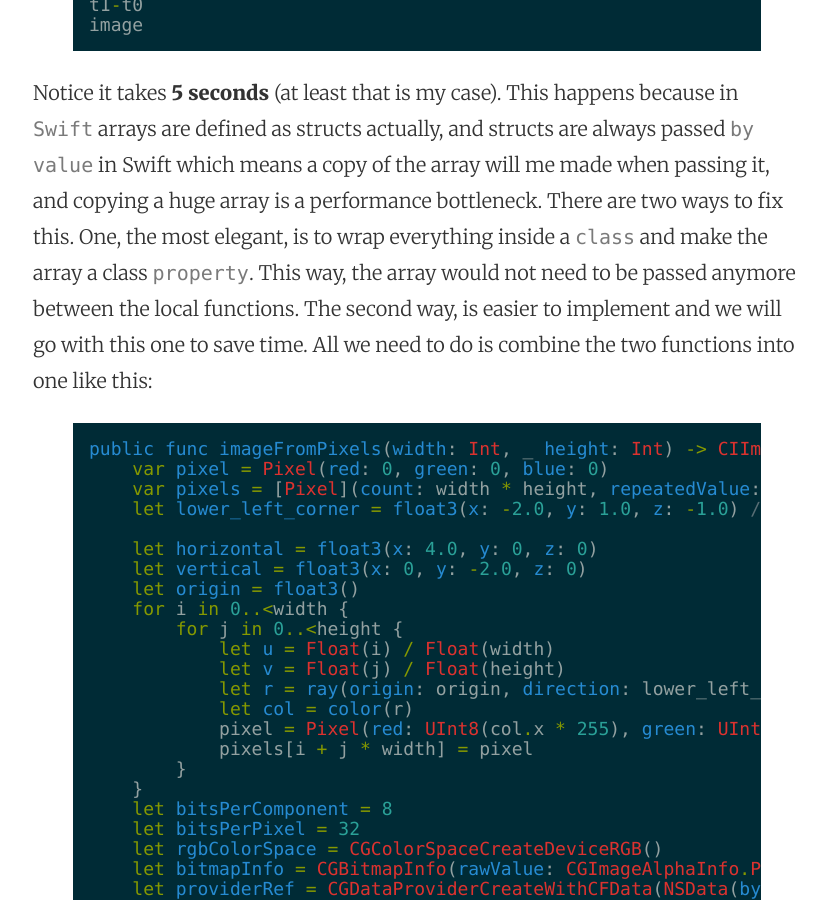
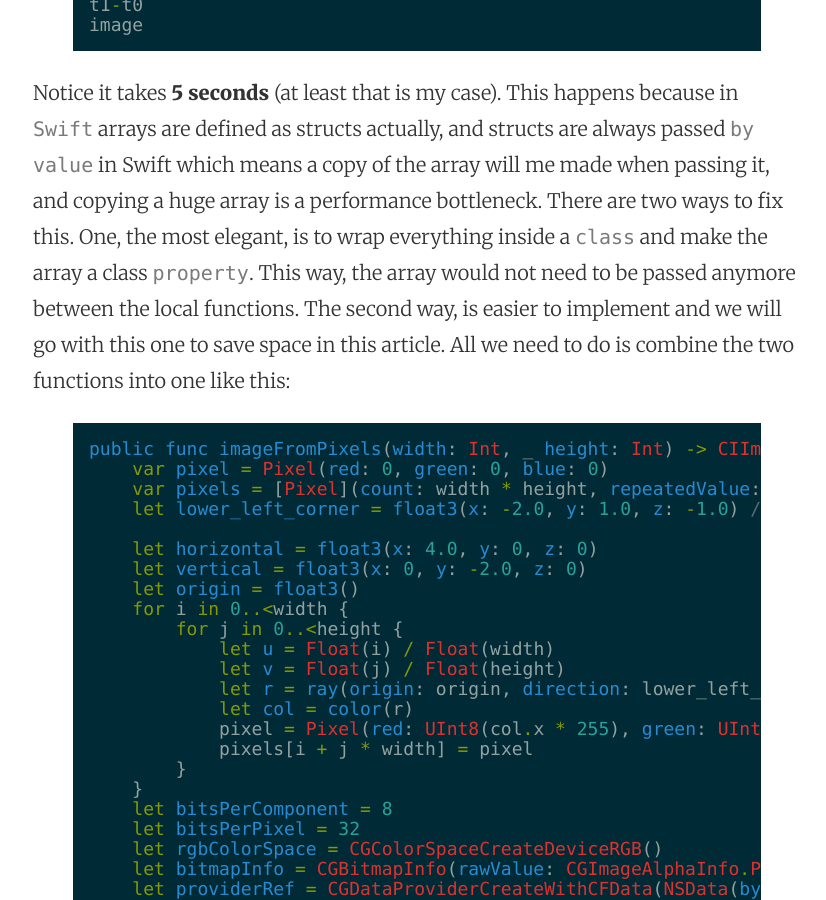
Before and after one commit to mhorga/mhorga.github.io, a Jekyll site: the page built from _posts/2016-03-28-ray-tracing-in-a-swift-playground-part-2.markdown, in a window 1280 px wide and 900 px high, scrolled down 1308 px. Shown: the whole window, without its empty margins (223-1049 px from the left). Built offline with Jekyll 4.4.1, drawn with Linux system fonts in a browser that asks for light colours.

Commit message:
Post update: Ray tracing in a Swift playground part 2

```diff
--- a/_posts/2016-03-28-ray-tracing-in-a-swift-playground-part-2.markdown
+++ b/_posts/2016-03-28-ray-tracing-in-a-swift-playground-part-2.markdown
@@ -20,7 +20,7 @@ t1-t0
 image
 {% endhighlight %}
 
-Notice it takes __5 seconds__ (at least that is my case). This happens because in `Swift` arrays are defined as structs actually, and structs are always passed `by value` in Swift which means a copy of the array will me made when passing it, and copying a huge array is a performance bottleneck. There are two ways to fix this. One, the most elegant, is to wrap everything inside a `class` and make the array a class `property`. This way, the array would not need to be passed anymore between the local functions. The second way, is easier to implement and we will go with this one to save time. All we need to do is combine the two functions into one like this:
+Notice it takes __5 seconds__ (at least that is my case). This happens because in `Swift` arrays are defined as structs actually, and structs are always passed `by value` in Swift which means a copy of the array will me made when passing it, and copying a huge array is a performance bottleneck. There are two ways to fix this. One, the most elegant, is to wrap everything inside a `class` and make the array a class `property`. This way, the array would not need to be passed anymore between the local functions. The second way, is easier to implement and we will go with this one to save space in this article. All we need to do is combine the two functions into one like this:
 
 {% highlight swift %}
 public func imageFromPixels(width: Int, _ height: Int) -> CIImage {
```
